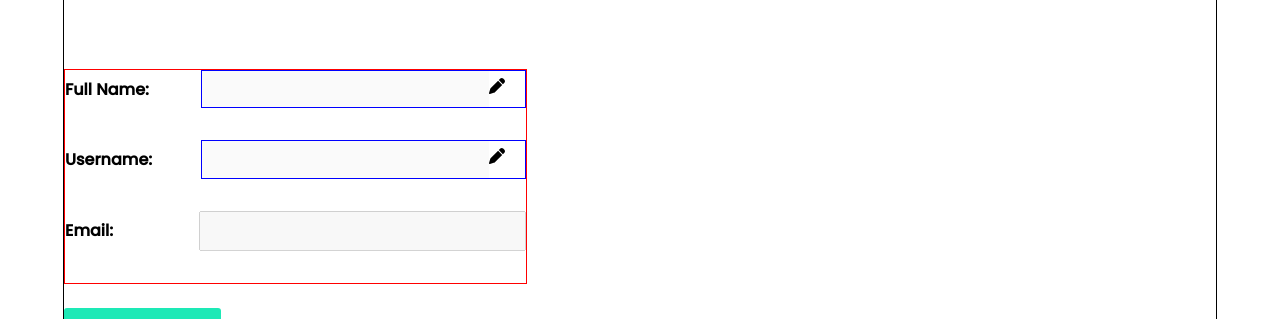
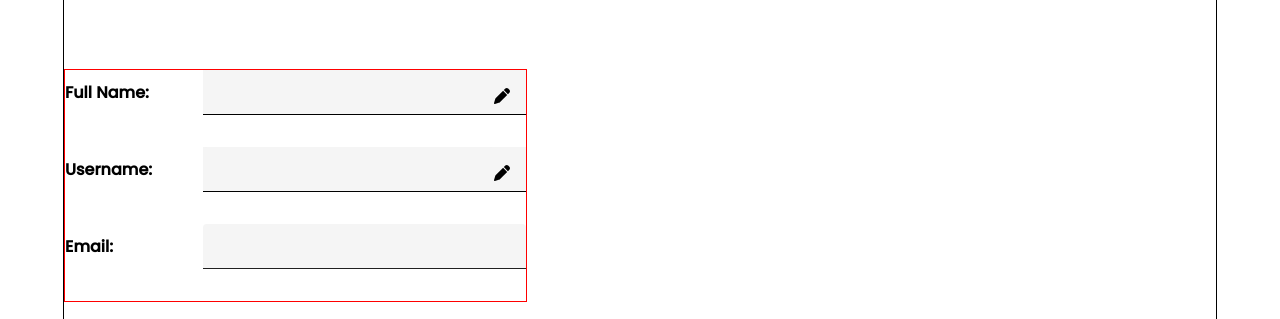
Before and after one commit to femiopebiyi/firebase-social-media-react, a React (Create React App) app: page /profile in a window 1280 px wide. Shown: the part 458-777 px from the top of the page. Built offline with nearby package versions, Linux system fonts and the light colour scheme; no server answers; a web font is replaced by a local one.

Commit message:
css to inputs

```diff
--- a/src/App.css
+++ b/src/App.css
@@ -244,15 +244,61 @@ main{
   margin-bottom: 2em;
   align-items: center;
 }
+
+
 .edit-con input{
   width: 89%;
-  padding: .8em 0;
+  padding: 1em 0;
   border: none;
   outline: none;
+  color: rgba(0, 0, 0, .87);
+    border-bottom-color: rgba(0, 0, 0, .42);
+    font-size: 1rem;
+    font-weight: 400;
+    letter-spacing: .009375em;
+    text-decoration: inherit;
+    text-transform: inherit;
+    align-self: flex-end;
+    box-sizing: border-box;
+    width: 90%;
+    padding: 20px 16px 6px;
+    transition: opacity 150ms cubic-bezier(0.4, 0, 0.2, 1);
+    border: none;
+
+    border-radius: 4px 4px 0 0;
+    background: rgb(245, 245, 245);
+
 }
 .email-in{
   width: 70%;
-  padding: .8em 0;
+  padding: 1em 0;
+  border: none;
+  color: rgba(0, 0, 0, .87);
+    border-bottom-color: rgba(0, 0, 0, .42);
+    font-size: 1rem;
+    font-weight: 400;
+    letter-spacing: .009375em;
+    text-decoration: inherit;
+    text-transform: inherit;
+    align-self: flex-end;
+    box-sizing: border-box;
+    width: 70%;
+    padding: 20px 16px 6px;
+    transition: opacity 150ms cubic-bezier(0.4, 0, 0.2, 1);
+    border-bottom: 1px solid;
+
+    border-radius: 4px 4px 0 0;
+    background: rgb(245, 245, 245);
+
+
+}
+.email-in:hover {
+  border-bottom-color: rgba(0, 0, 0, .87);
+  background: #ececec;
+}
+
+.email-in:focus {
+  border-color: #6200ee;
 }
 
 .profile-pic-con{
@@ -296,9 +342,12 @@ main{
   display: inline;
 }
 
-.edit-con{
-  border: 1px solid blue;
+
+.edit-con {
+  background: rgb(245, 245, 245);
+
   width: 70%;
+  border-bottom: 1px solid;
 }
 
 .savechanges{
```
